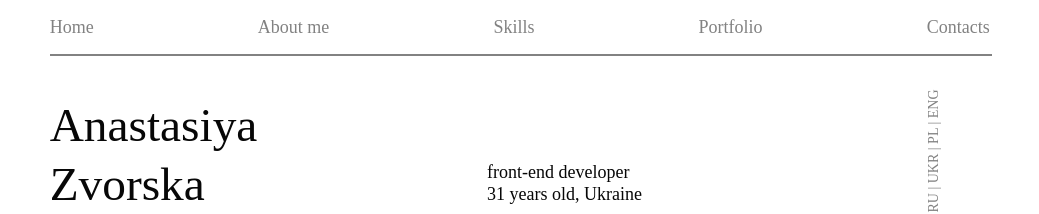
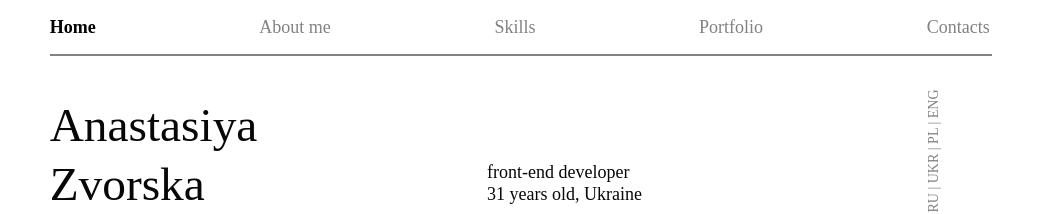
Before and after one commit to AnastasiyaZvorskaya/portfolio.react, a React (Create React App) app: page / in a window 1280 px wide. Shown: the top 214 px of the page, without its empty margins (201-1240 px from the left). Built offline with nearby package versions, Linux system fonts and the light colour scheme.

Commit message:
Update style.css

```diff
--- a/src/components/style.css
+++ b/src/components/style.css
@@ -452,6 +452,7 @@ left: -40px;
     margin-left: -50px;
 }
 
-.link_navBar:active {
-    color: #ffff00; /* Цвет активных ссылок */
+a.active.link_navBar {
+    color: black; /* Цвет активных ссылок */
+    font-weight: bold;
    }
```
